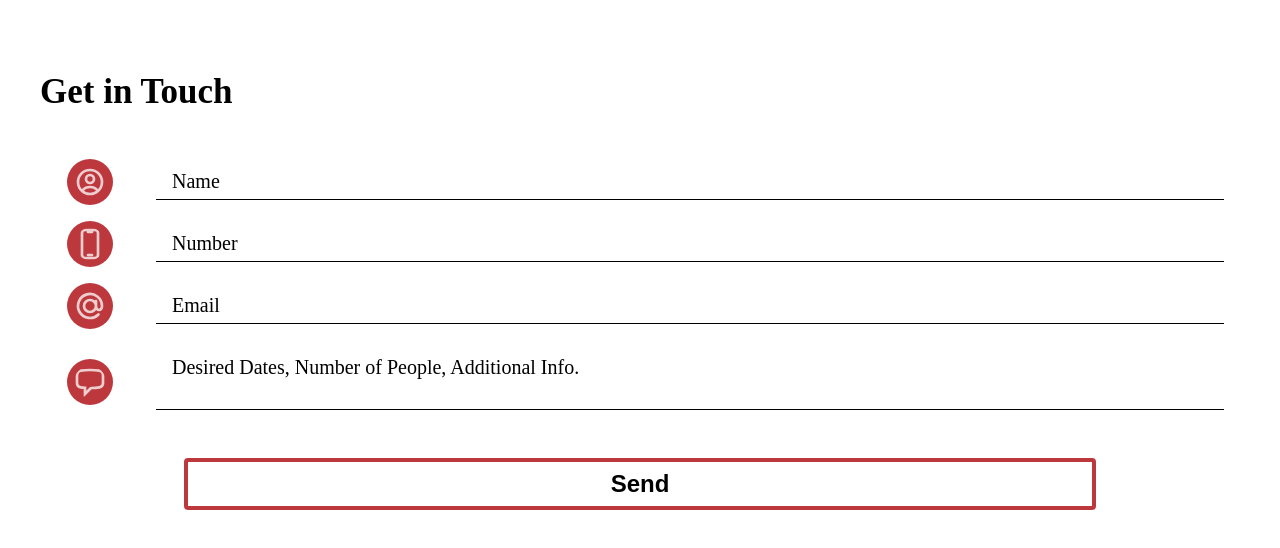
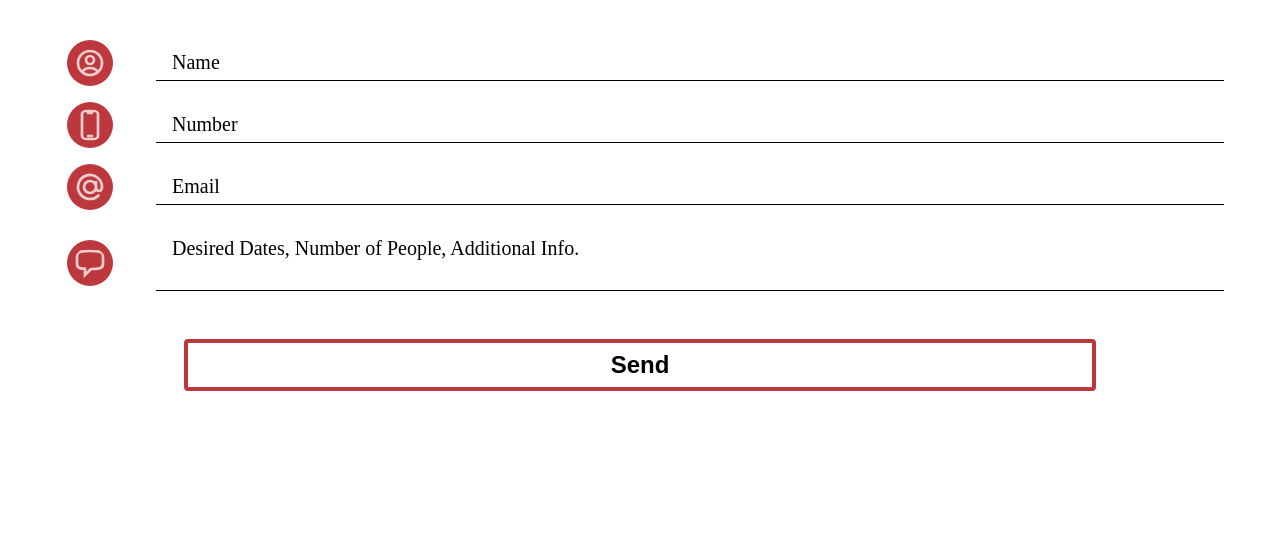
Before and after one commit to tlchatt/me-and-blue-components, a Next.js app: page /ContactForm in a window 1280 px wide. Shown: the top 548 px of the page. Built offline with nearby package versions, Linux system fonts and the light colour scheme.

Commit message:
dev commits

```diff
--- a/app/ContactForm/page.js
+++ b/app/ContactForm/page.js
@@ -100,9 +100,7 @@ export default function Contact() {
         </div>
       }
 
-      <div className={styles.Title}>
-        <H3 scheme={scheme} content={'Get in Touch'} appearance={appearance} />
-      </div>
+
       <form id="Contact-Form" className={styles.Form}>
         <ContactFormItem id="name" content="Name" type="text" Icon={Person} />
         <ContactFormItem id="phone" content="Number" type="tel" Icon={Phone} />
```
